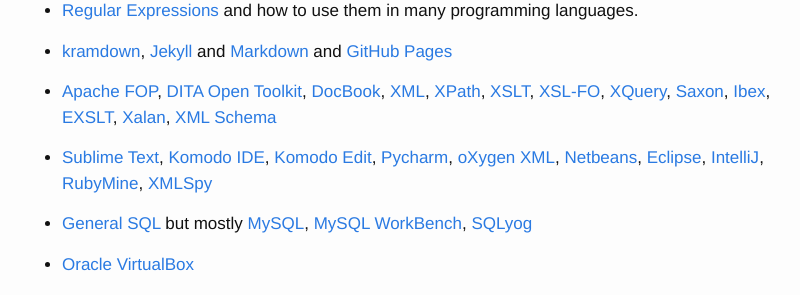
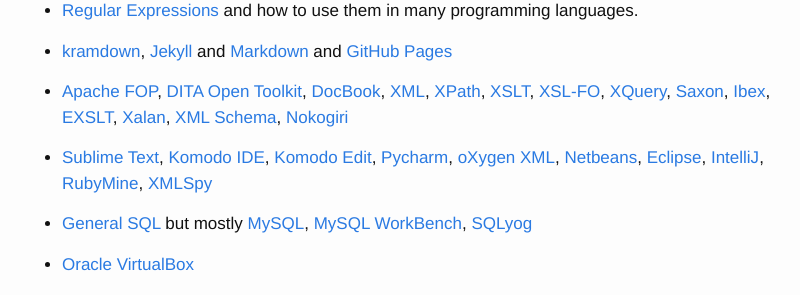
Before and after one commit to slurpcode/beast, a Jekyll site: the page built from about.md, in a window 1280 px wide and 1400 px high, scrolled down 367 px. Shown: the part 152-447 px from the top of the window, without its empty margins (238-1038 px from the left). Built offline with Jekyll 4.4.1, drawn with Linux system fonts in a browser that asks for light colours.

Commit message:
update about

```diff
--- a/about.md
+++ b/about.md
@@ -46,7 +46,8 @@ http://www.saxonica.com/welcome/welcome.xml){:target="_blank"}, [Ibex](
 http://www.xmlpdf.com/){:target="_blank"}, [EXSLT](
 http://exslt.org/){:target="_blank"}, [Xalan](
 https://xml.apache.org/xalan-j/){:target="_blank"}, [XML Schema](
-https://www.w3.org/standards/xml/schema){:target="_blank"}
+https://www.w3.org/standards/xml/schema){:target="_blank"}, [Nokogiri](
+http://www.nokogiri.org/){:target="_blank"}
 
 - [Sublime Text](
 https://www.sublimetext.com){:target="_blank"}, [Komodo IDE](
```
Also changed, not shown: other parts of about.md (+4 -1 lines).
